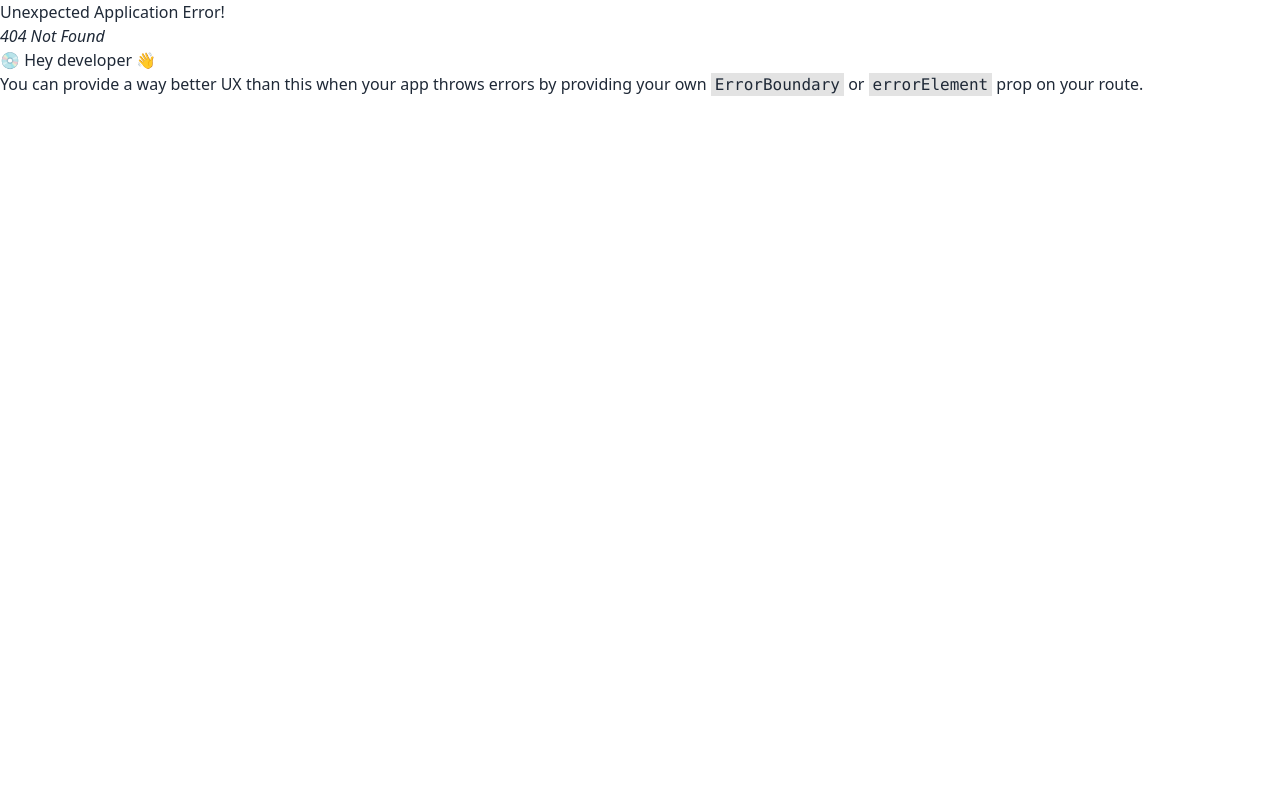
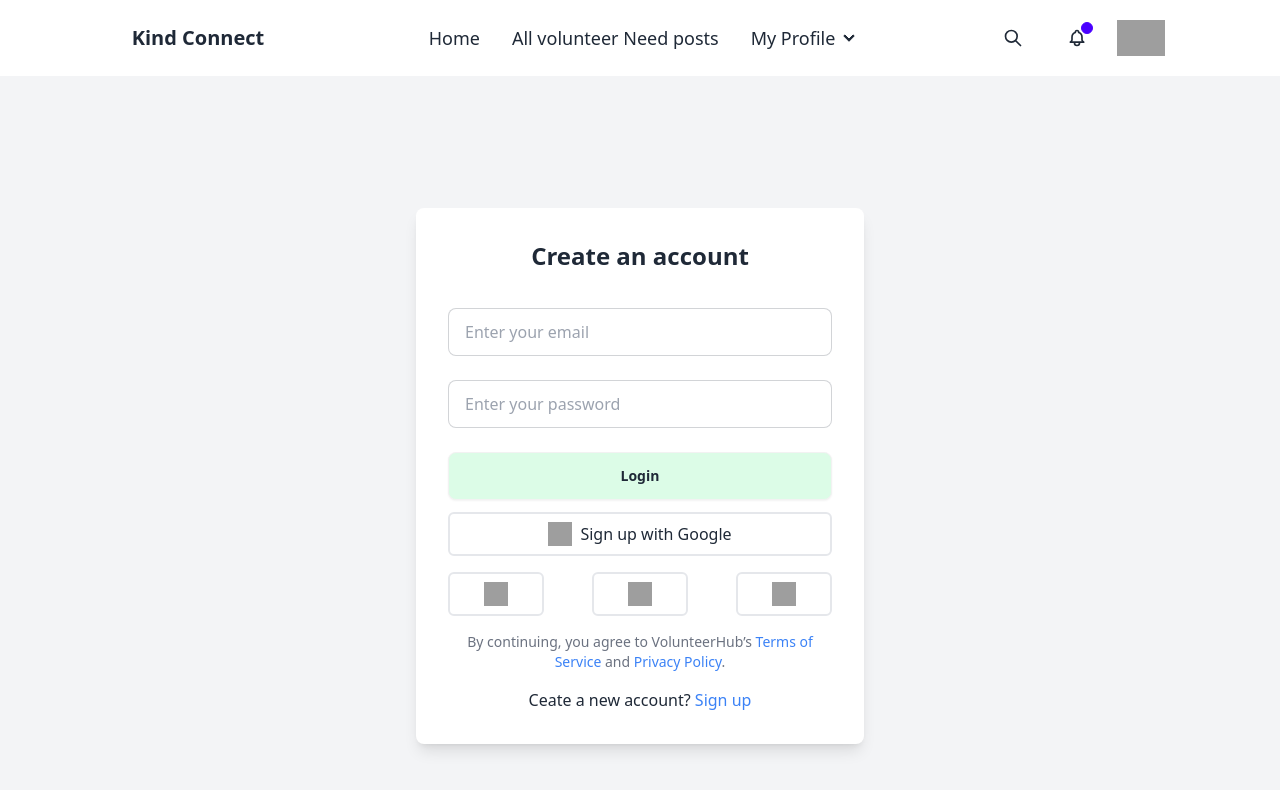
Before and after one commit to Developer-Jaber/Kind-Connect, a React (Vite) app: page /login in a window 1280 px wide. Before the commit this address had no page. Shown: the top 790 px of the page. Built offline with nearby package versions, Linux system fonts and the light colour scheme; grey boxes are pictures that could not be loaded.

Commit message:
2. Added Login page

```diff
--- a/src/Components/Navber.jsx
+++ b/src/Components/Navber.jsx
@@ -92,13 +92,13 @@ const Navber = () => {
             <span className='badge badge-primary badge-xs indicator-item'></span>
           </div>
         </button>
-        <button>
+        <Link to='/login'>
           <img
             className='w-12'
             src='https://img.icons8.com/?size=100&id=HmQQr0jYHZxu&format=png&color=000000'
             alt=''
           />
-        </button>
+        </Link>
       </div>
     </div>
   )
--- a/src/Home/Home.jsx
+++ b/src/Home/Home.jsx
@@ -2,9 +2,11 @@ import React from 'react';
 
 const Home = () => {
     return (
-        <div>
+        <main>
+            <section>
 
-        </div>
+            </section>
+        </main>
     );
 };
 
--- /dev/null
+++ b/src/Pages/LoginPage.jsx
@@ -0,0 +1,67 @@
+const LoginPage = () => {
+  return (
+    <div className='flex justify-center items-center bg-gray-100 min-h-screen'>
+      <div className='bg-white shadow-lg p-8 rounded-lg w-full max-w-md'>
+        <h2 className='mb-6 font-bold text-2xl text-center'>
+          Create an account
+        </h2>
+        <form action="">
+            <input className="my-3 input-bordered w-full max-w-full input" type="text" placeholder="Enter your email" />
+            <input className="my-3 input-bordered w-full max-w-full input" type="password" placeholder="Enter your password" />
+            <button className="bg-green-100 my-3 w-full btn">Login</button>
+        </form>
+        <button className='flex justify-center items-center border-2 mb-4 px-4 py-2 rounded-md w-full'>
+          <img
+            src='https://img.icons8.com/color/48/000000/google-logo.png'
+            alt='Google'
+            className='mr-2 w-6 h-6'
+          />
+          Sign up with Google
+        </button>
+        <div className='flex justify-between mb-4'>
+          <button className='flex justify-center items-center border-2 px-4 py-2 rounded-md w-1/4 text-white'>
+            <img
+              src='https://img.icons8.com/fluent/48/000000/facebook-new.png'
+              alt='Facebook'
+              className='w-6 h-6'
+            />
+          </button>
+          <button className='flex justify-center items-center border-2 px-4 py-2 rounded-md w-1/4 text-white'>
+            <img
+              src='https://img.icons8.com/material-outlined/48/000000/github.png'
+              alt='GitHub'
+              className='w-6 h-6'
+            />
+          </button>
+          <button className='flex justify-center items-center border-2 px-4 py-2 rounded-md w-1/4 text-white'>
+            <img
+              src='https://img.icons8.com/ios-filled/50/000000/email.png'
+              alt='Email'
+              className='w-6 h-6'
+            />
+          </button>
+        </div>
+
+        <p className='text-center text-gray-500 text-sm'>
+          By continuing, you agree to VolunteerHub’s{' '}
+          <a href='#' className='text-blue-500'>
+            Terms of Service
+          </a>{' '}
+          and{' '}
+          <a href='#' className='text-blue-500'>
+            Privacy Policy
+          </a>
+          .
+        </p>
+        <p className='mt-4 text-center'>
+          Ceate a new account?{' '}
+          <a href='#' className='text-blue-500'>
+            Sign up
+          </a>
+        </p>
+      </div>
+    </div>
+  )
+}
+
+export default LoginPage
--- a/src/Router/Router.jsx
+++ b/src/Router/Router.jsx
@@ -1,6 +1,7 @@
 import { createBrowserRouter, RouterProvider } from 'react-router-dom'
 import MainLayout from '../Layouts/MainLayout'
 import Home from '../Home/Home'
+import LoginPage from '../Pages/LoginPage'
 
 const router = createBrowserRouter([
   {
@@ -10,6 +11,10 @@ const router = createBrowserRouter([
         {
             path: '/about',
             element: <Home></Home>
+        },
+        {
+          path: '/login',
+          element: <LoginPage></LoginPage>
         }
     ]
   }
```
Also changed, not shown: src/img/image.png (added).
